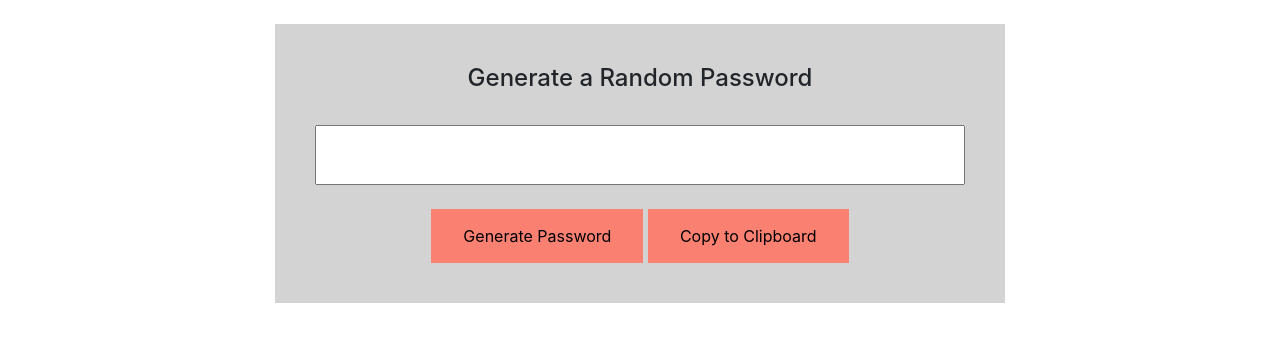
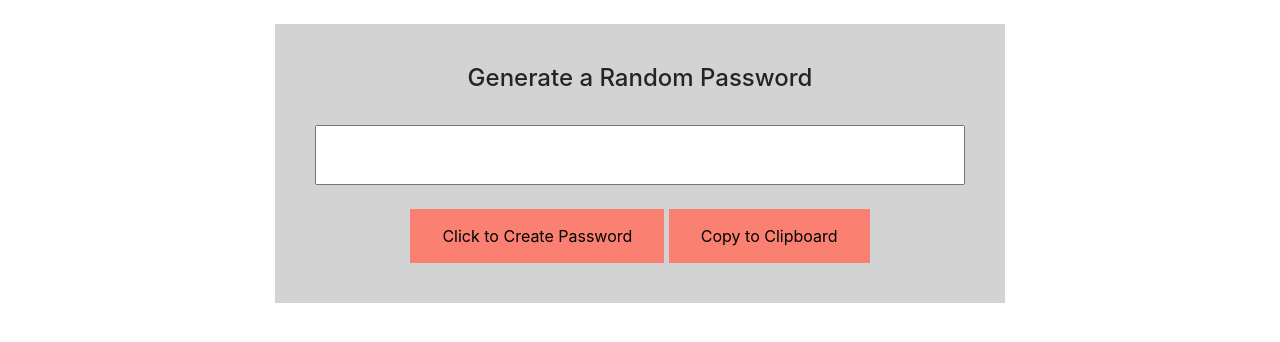
Before and after one commit to sjervin07/Password_Generator, a plain HTML site: page index.html in a window 1280 px wide. Shown: the part 62-404 px from the top of the page. Drawn offline with nearby package versions, Linux system fonts and the light colour scheme.

Commit message:
Changed generate button

```diff
--- a/index.html
+++ b/index.html
@@ -29,7 +29,7 @@
           <input type="text" id="display">
           <br />
           <br />
-          <button class="button" onclick="generate()">Generate Password</button>
+          <button class="button" onclick="generate()">Click to Create Password</button>
           <button class="button2" onclick="copyPassword()">Copy to Clipboard</button>
 
         </div>
```
